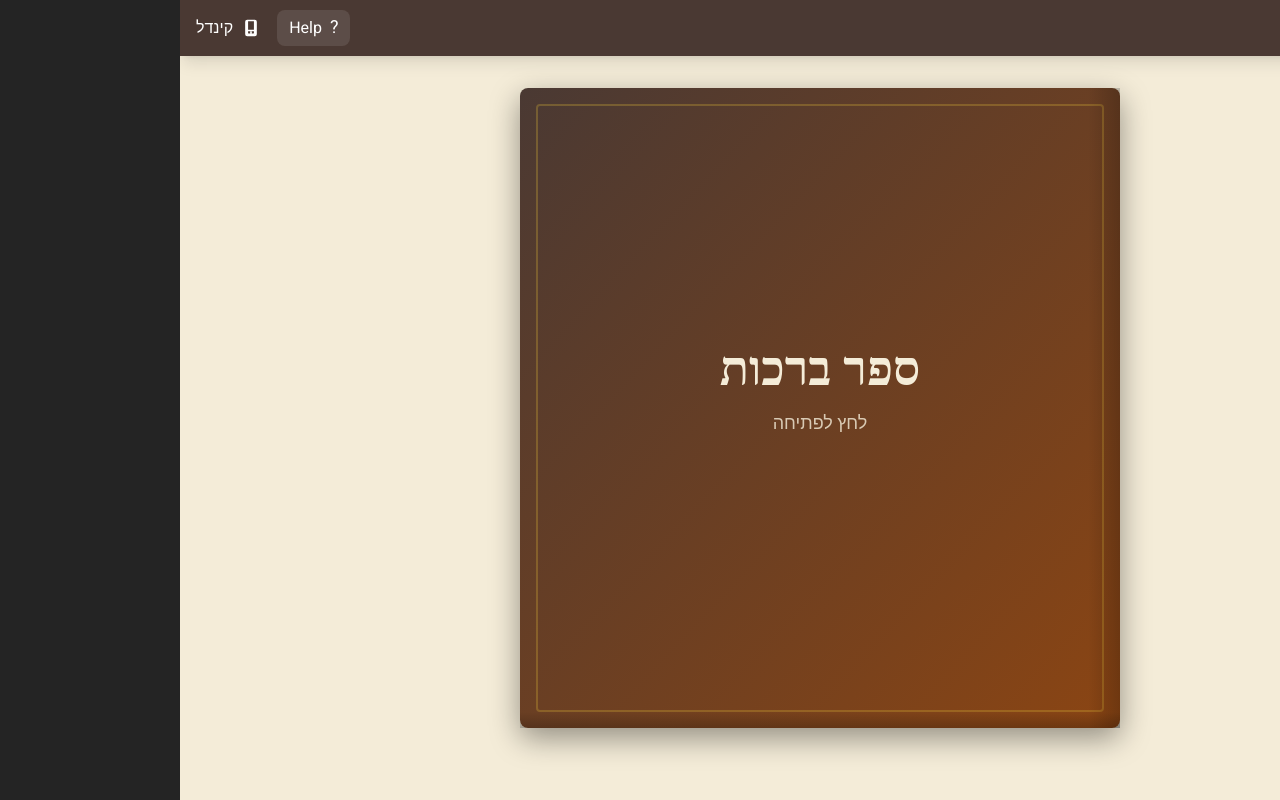
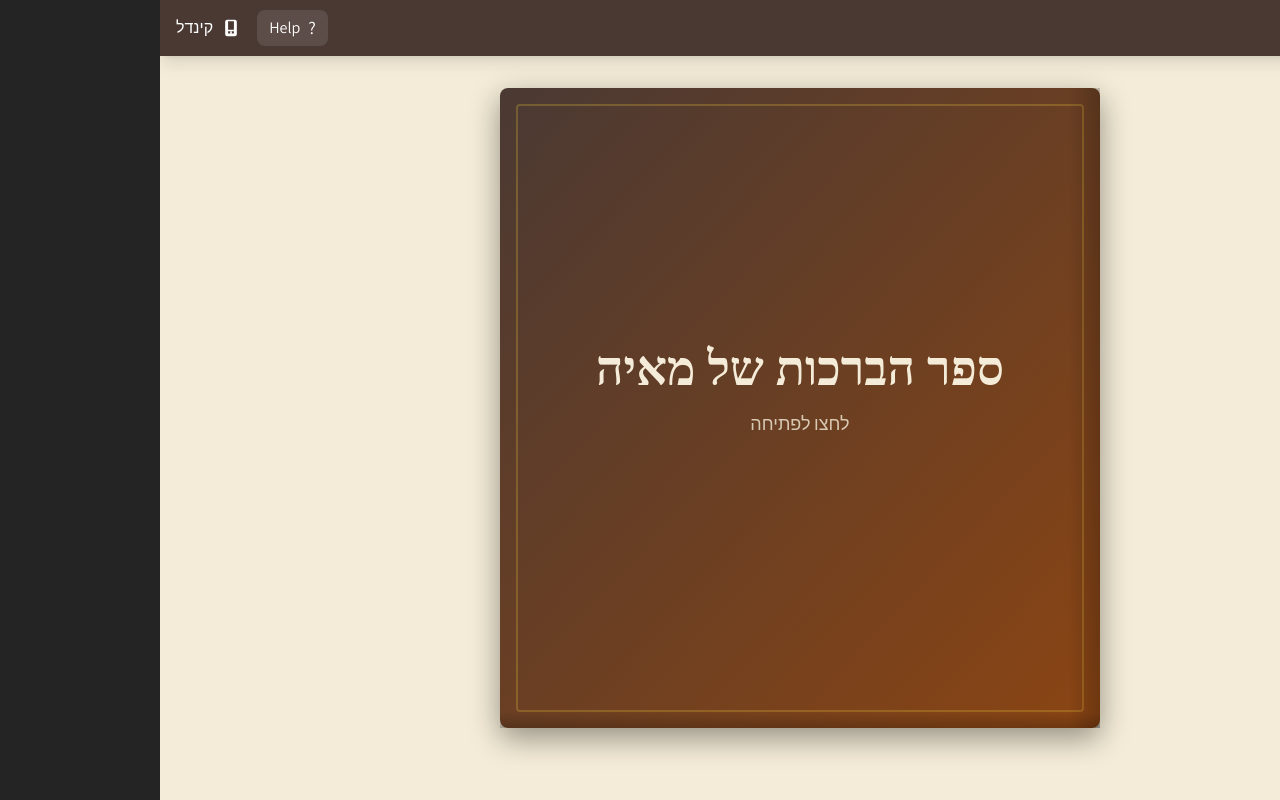
Before and after one commit to amirgal/mayush, a React (Vite) app: page / in a window 1280 px wide. Built offline with nearby package versions, Linux system fonts and the light colour scheme; no server answers.

Commit message:
feat: update font priority to Assistant and translate UI text to Hebrew

```diff
--- a/src/BookTheme.css
+++ b/src/BookTheme.css
@@ -3,7 +3,7 @@
 
 body {
   background-color: #F4ECD8;
-  font-family: 'Heebo', 'Playfair Display', serif;
+  font-family: 'Assistant', 'Heebo', 'Playfair Display', serif;
   direction: rtl;
 }
 
--- a/src/components/layout/Header.tsx
+++ b/src/components/layout/Header.tsx
@@ -44,7 +44,7 @@ const Header: FC<HeaderProps> = ({
                   className="px-4 py-2 bg-book-primary hover:bg-book-primary-dark text-white rounded-lg transition-colors"
                   aria-label="Add new message"
                 >
-                  Add Message
+                  ברכה חדשה!
                 </button>
               </>
             )}
--- a/src/components/messages/BookCover.tsx
+++ b/src/components/messages/BookCover.tsx
@@ -30,8 +30,8 @@ const BookCover: FC<BookCoverProps> = ({ onOpen }) => (
     `}
   >
     <div className="absolute inset-4 border-2 border-book-gold/30 rounded"></div>
-    <h1 className="text-5xl font-bold text-book-light mb-4 font-book-title">ספר ברכות</h1>
-    <p className="text-book-light/80 text-lg mb-8">לחץ לפתיחה</p>
+    <h1 className="text-5xl font-bold text-book-light mb-4 font-book-title">ספר הברכות של מאיה</h1>
+    <p className="text-book-light/80 text-lg mb-8">לחצו לפתיחה</p>
     <div className="absolute inset-y-0 right-0 w-8 bg-gradient-to-l from-black/20 to-transparent"></div>
     <div className="absolute bottom-0 left-0 right-0 h-4 bg-gradient-to-t from-black/20 to-transparent"></div>
   </div>
--- a/src/components/messages/KindleView.tsx
+++ b/src/components/messages/KindleView.tsx
@@ -184,8 +184,8 @@ const KindleView: FC<KindleViewProps> = ({ messages }) => {
             <div className={`p-5 ${currentPage === 0 ? 'h-full' : ''}`}>
               {currentPage === 0 ? (
                 <div className="min-h-full flex flex-col justify-center items-center text-center">
-                  <h1 className="text-5xl font-sans font-bold text-gray-800 mb-4">ספר ברכות</h1>
-                  <p className="text-gray-600 text-xl">החליקו להתחיל</p>
+                  <h1 className="text-5xl font-sans font-bold text-gray-800 mb-4">ספר הברכות של מאיה</h1>
+                  <p className="text-gray-600 text-xl">החליקו לפתיחה</p>
                 </div>
               ) : currentPageMessage ? (
 
--- a/tailwind.config.js
+++ b/tailwind.config.js
@@ -80,7 +80,7 @@ export default {
       fontFamily: {
         serif: ['Heebo', 'Merriweather', 'serif'],
         cursive: ['Dancing Script', 'cursive'],
-        sans: ['Heebo', 'Assistant', 'system-ui', 'sans-serif'],
+        sans: ['Assistant', 'Heebo', 'system-ui', 'sans-serif'],
         'handwritten': ['"Caveat"', 'cursive'],
         'book-title': ['Heebo', '"Playfair Display"', 'serif'],
       },
```
